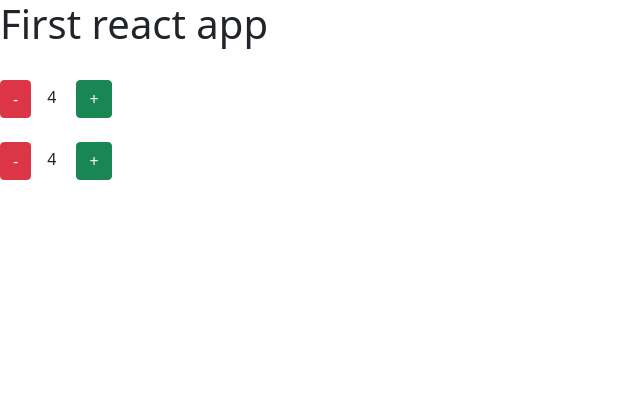
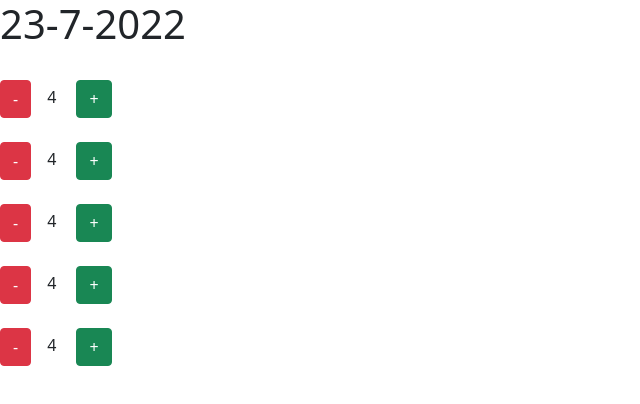
Before and after one commit to KMMohiuddin/first_React_App-instructedByHabibVai, a React (Create React App) app in the folder my_app/: page / in a window 1280 px wide. Shown: the top 404 px of the page, without its empty margins (0-640 px from the left). Built offline with nearby package versions, Linux system fonts and the light colour scheme.

Commit message:
25/7/2022

```diff
--- a/my_app/src/components/App.js
+++ b/my_app/src/components/App.js
@@ -1,26 +1,21 @@
-
-import React,{ Component } from 'react';
+import React, { Component } from "react";
 //import Box from './components/box.js';
-import 'bootstrap/dist/css/bootstrap.min.css';
-import Box from './box.js';
-                                                            /*setState(a){
-                                                              this.state = a;
-                                                              this.render();
-                                                            }*/
-
+import "bootstrap/dist/css/bootstrap.min.css";
+import Box from "./box.js";
 class App extends Component {
-
+  state = {
+    boxes: [1, 2, 3, 4, 5],
+  };
   render() {
     return (
-   <div>
-    <h1> First react app </h1>
-      <Box />
-      <Box />
-    </div>
-
+      <div>
+        <h1>23-7-2022</h1>
+        {this.state.boxes.map(() => {
+          return <Box />;
+        })}
+      </div>
     );
   }
 }
 
-
 export default App;
--- a/my_app/src/components/box.js
+++ b/my_app/src/components/box.js
@@ -1,41 +1,49 @@
-import React, { Component } from 'react'
-import 'bootstrap/dist/css/bootstrap.min.css';
+import React, { Component } from "react";
+import "bootstrap/dist/css/bootstrap.min.css";
 
 class Box extends Component {
   state = {
     number: 4,
-    className: 'btn btn-danger'
+    className: "btn btn-danger",
   };
 
   increment = () => {
     const newNumber = this.state.number + 1;
-    const newState = {number: newNumber};
+    const newState = { number: newNumber, className: "btn btn-danger" };
     this.setState(newState);
-  }
+  };
 
   decrement = () => {
     const number = this.state.number;
     if (number === 0) {
       const newClassName = "btn btn-secondary";
-      const newState = {number: this.state.number, className: newClassName};
+      const newState = { number: this.state.number, className: newClassName };
       this.setState(newState);
-      alert('you are at 0');
+      alert("you are at 0");
     } else {
-      const newClassName = "btn btn-danger";
       const newNumber = this.state.number - 1;
-      const newState = {number: newNumber, className: newClassName};
+      const newState = { number: newNumber };
       this.setState(newState);
       const number = this.state.number;
     }
-  }
+  };
   render() {
     return (
       <div>
-        <br/>
-        <button onClick={this.decrement} type="button" class={this.state.className}> - </button>
+        <br />
+        <button
+          onClick={this.decrement}
+          type="button"
+          class={this.state.className}
+        >
+          {" "}
+          -{" "}
+        </button>
         <span class="p-3">{this.state.number} </span>
-        <button onClick={this.increment} type="button" class="btn btn-success"> + </button>
-
+        <button onClick={this.increment} type="button" class="btn btn-success">
+          {" "}
+          +{" "}
+        </button>
       </div>
     );
   }
```
